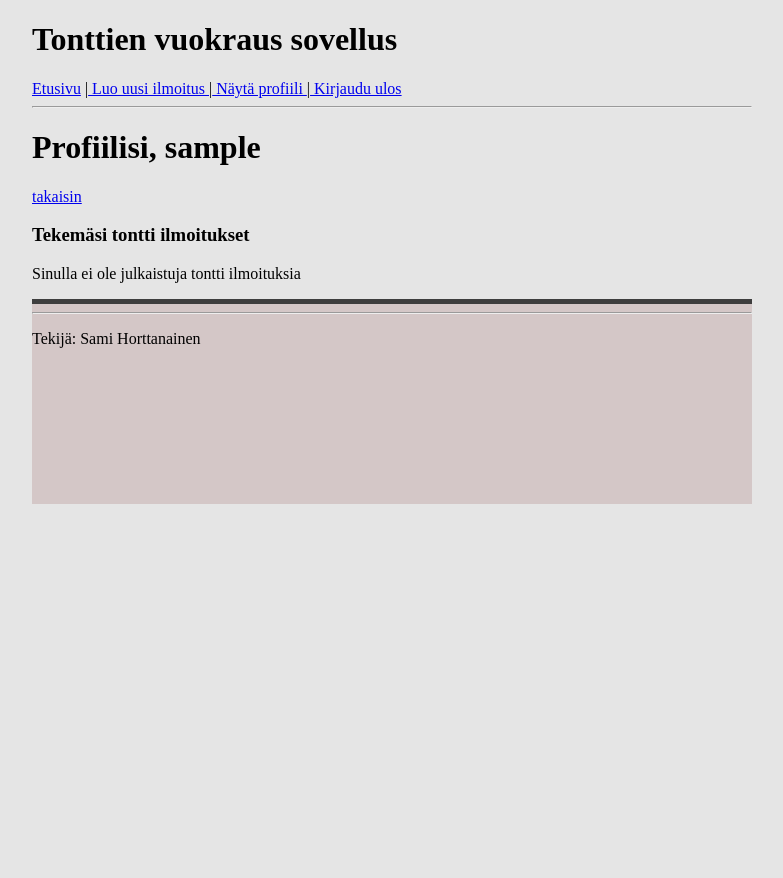
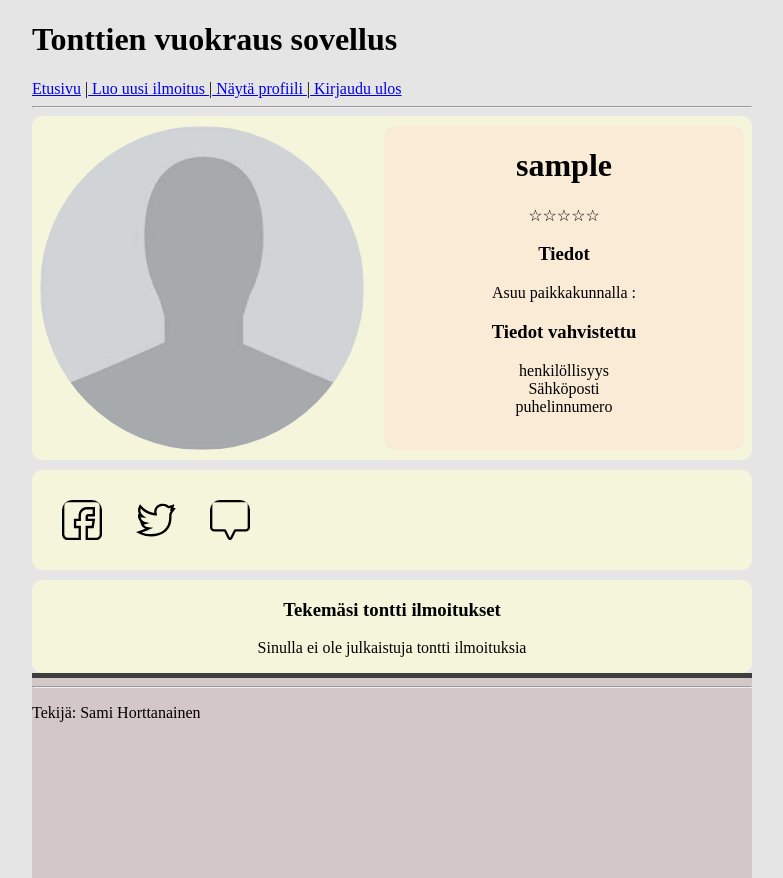
Before and after one commit to HorttanainenSami/Tietokantasovellus_2021, a Flask app: template templates/profile.html in a window 1280 px wide. Shown: the whole page, without its empty margins (248-1031 px from the left). Before the commit the page ends 504 px from the top, so only its background shows below. Run offline with Flask 2, Linux system fonts and the light colour scheme; the template is opened without the code that fills it, so the values that code supplies are empty; the visitor is signed in with stand-in values (Sample User, id 1).

Commit message:
Add template to profile page outlook

```diff
--- /dev/null
+++ b/static/css/profile.css
@@ -0,0 +1,51 @@
+.profile-avatar-container{
+  max-width :100%;
+  background-color: #F5F5DC;
+  display: flex;
+  justify-content: center;
+  border-radius: 10px;
+}
+.profile-avatar-image{
+  border-radius: 400px;
+  max-width: 45%;
+  margin:10px;
+}
+.profile-avatar-container{
+  max-width :100%;
+  background-color: #F5F5DC;
+  display: flex;
+  justify-content: center;
+  border-radius: 10px;
+}
+.profile-avatar-image{
+  border-radius: 400px;
+  max-width: 45%;
+  margin:10px;
+}
+.profile-avatar-data{
+  text-align: center;
+  border-radius: 10px;
+  margin:10px;
+  background-color: #FAEBD7;
+  max-width: 50%;
+  min-width: 50%;
+}
+.profile-sosialmedia-container{
+  background-color: #F5F5DC;
+  height: 100px;
+  margin-top:10px;
+  border-radius: 10px;
+}
+.icon-image {
+ width: 40px;
+  margin-top:30px;
+  margin-left: 30px;
+}
+.profile-pitch {
+  display: inline-block;
+  background-color:#F5F5DC;
+  border-radius:10px;
+  text-align: center;
+  margin-top:10px;
+  width:100%;
+}
--- a/templates/profile.html
+++ b/templates/profile.html
@@ -2,11 +2,41 @@
 {% import 'card.html' as form %}
 {% block title %} Profiili {% endblock %}
 {% block content %}
+<link rel = "stylesheet" href="/static/css/profile.css">
 <body>
-  <h1> Profiilisi, {{session["username"]}}</h1>
-  <a href="/" > takaisin </a>
+  <div class = 'profile-avatar-container'>
+    <img class = 'profile-avatar-image' src="/static/avatar_placeholder.jpeg" alt = "avatar">
+    <div  class = 'profile-avatar-data'>
+      <h1>{{ session["username"] }}</h1>
+      <div class="rating">
+        <span>☆</span><span>☆</span><span>☆</span><span>☆</span><span>☆</span>
+      </div>
+      <div class = 'personal-info'>
+        <h3> Tiedot </h3>
+        <span> Asuu paikkakunnalla : </span>
+      </div>
+      <div class = 'verification'>
+        <h3> Tiedot vahvistettu </h3>
+        <span> henkilöllisyys </span> <br>
+        <span> Sähköposti </span><br>
+        <span> puhelinnumero </span><br>
+      </div>
+    </div>
+  </div>
+  <div class = 'profile-sosialmedia-container'>
+    <span> <a  href='facebook.com'><img class = 'icon-image' src ='/static/facebook.svg' alt = 'facebook-icon' ></a> </span>
+    <span><a  href='twitter.com'><img class = 'icon-image' src ='/static/twitter-icon.svg' alt = 'twitter-icon'></a></span>
+    <span><a  href='/message/'><img class = 'icon-image' src ='/static/message-icon.svg' alt = 'message-icon'></a></span>
+  </div>
 
-  <body>
+  <div class = 'profile-data-container'>
+    <div class = 'profile-pitch'>
+      <h3 class = 'profile> Tietoa minusta </h3>
+      <p>
+      Lorem ipsum dolor sit amet, consectetur adipiscing elit. Curabitur nec luctus leo. Quisque id maximus orci, nec dignissim leo. Vivamus eu egestas enim. Donec lacinia turpis nec tellus pharetra, nec condimentum felis faucibus. Pellentesque pharetra ultrices lacus, vel mattis est iaculis non. Donec felis lectus, aliquam eu enim eget, bibendum.
+        </p>
+    </div>
+    <div class = 'profile-advertisement-container'>
       <h3> Tekemäsi tontti ilmoitukset</h3>
       {% if advertisements %}
         {% for advertisement in advertisements %}
@@ -15,6 +45,7 @@
       {% else %}
         <p> Sinulla ei ole julkaistuja tontti ilmoituksia </p>
       {% endif %}
-  </body>
+    </div>
+  </div>
 </body>
 {% endblock %}
```
Also changed, not shown: static/avatar_placeholder.jpeg (added), static/facebook.svg (added), static/message-icon.svg (added), static/twitter-icon.svg (added). Lines whose indentation alone changed are shown as unchanged.
